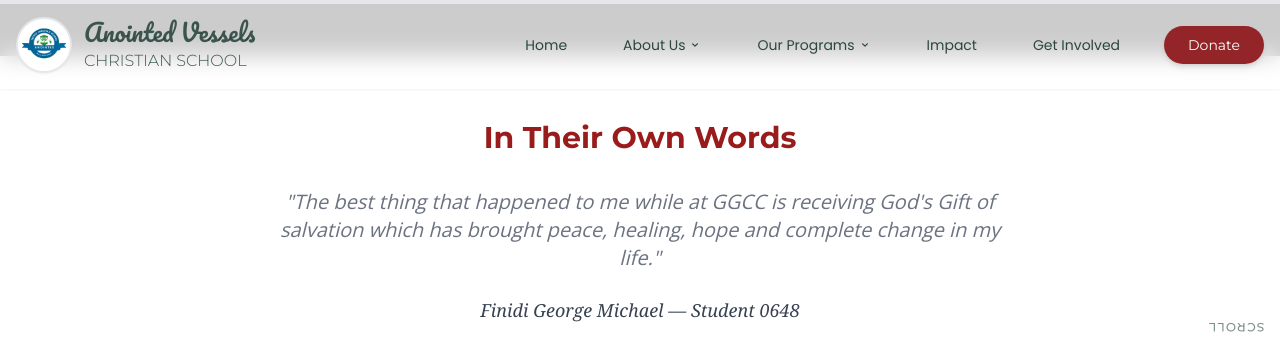
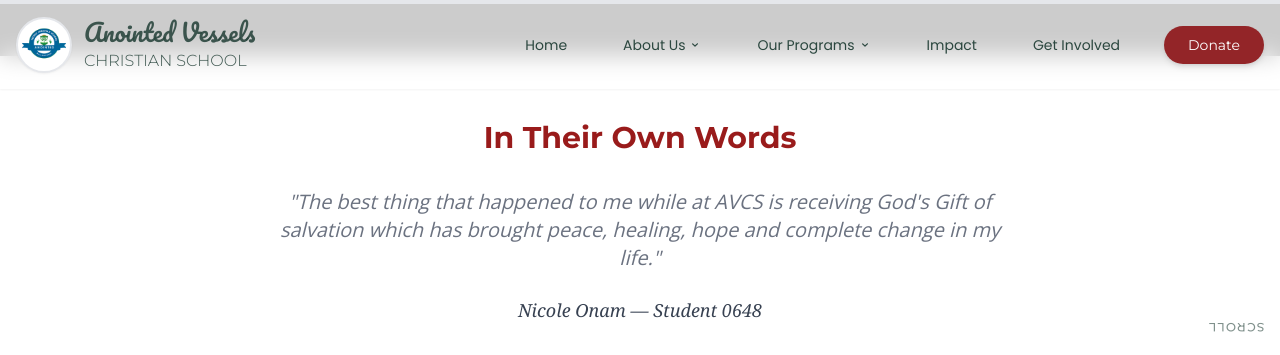
Before and after one commit to WatchDog386/anointed, a React (Vite) app: page /testimonials in a window 1280 px wide. Shown: the top 355 px of the page. Built offline with nearby package versions, Linux system fonts and the light colour scheme.

Commit message:
Author
Changed from the previous GGCC

```diff
--- a/src/routes/EducationPrograms.jsx
+++ b/src/routes/EducationPrograms.jsx
@@ -49,7 +49,7 @@ export default function EducationPrograms() {
       features: [
         "Small class sizes for personal attention",
         "Teachers trained to mentor beyond academics",
-        "Safe classrooms that feel like family",
+        "Safe school environment and classroom that feel like family",
         "Holistic approach to child development"
       ],
       image: "/HAPPY.JPG"
@@ -57,7 +57,7 @@ export default function EducationPrograms() {
     {
       id: 4,
       title: "Beyond the Classroom",
-      description: "Education extends beyond academic learning to include creative arts, sports, leadership development, and practical experiences.",
+      description: "Education extends beyond academic learning to include creative arts, sports, leadership development, and practical experiences, in a way to promote cognitive developement",
       features: [
         "Music, arts, and sports programs",
         "Leadership development for future changemakers",
--- a/src/routes/Testimonials.jsx
+++ b/src/routes/Testimonials.jsx
@@ -5,8 +5,8 @@ import { motion } from "framer-motion";
 const testimonials = [
   {
     id: 1,
-    text: "The best thing that happened to me while at GGCC is receiving God's Gift of salvation which has brought peace, healing, hope and complete change in my life.",
-    author: "Finidi George Michael",
+    text: "The best thing that happened to me while at AVCS is receiving God's Gift of salvation which has brought peace, healing, hope and complete change in my life.",
+    author: "Nicole Onam",
     role: "Student 0648",
     avatar: "https://placehold.co/60x60/2b473f/FFFFFF/png?text=Student",
   },
```
